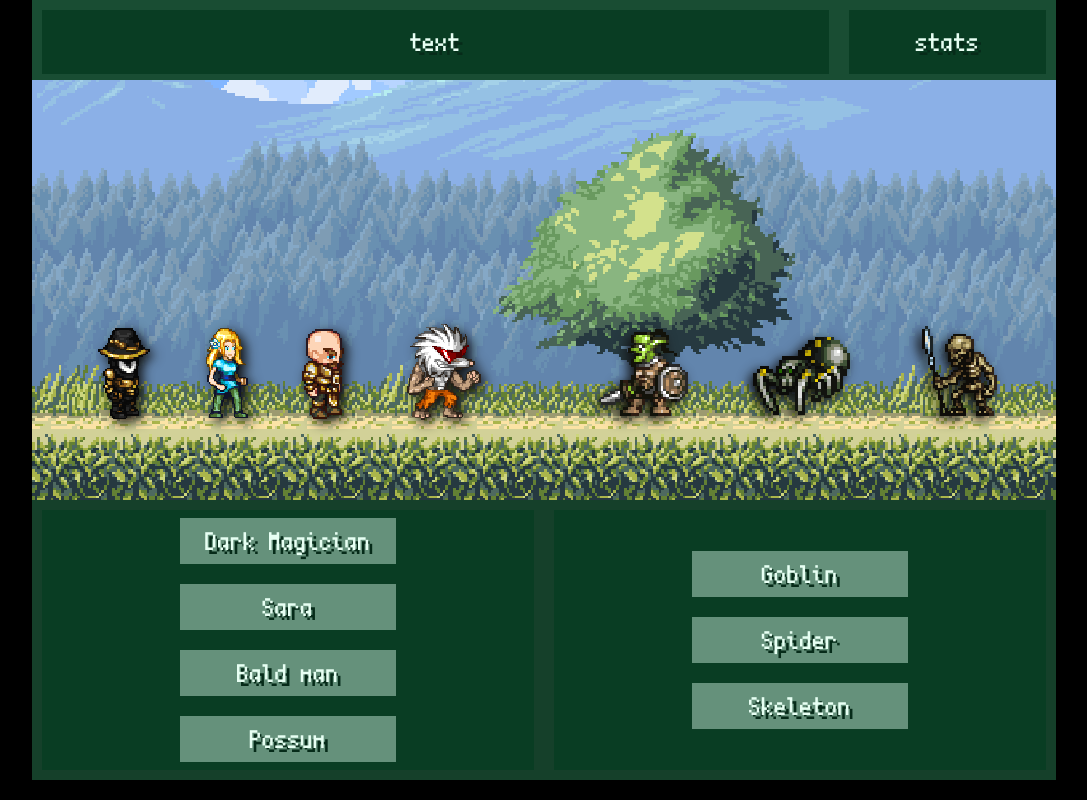
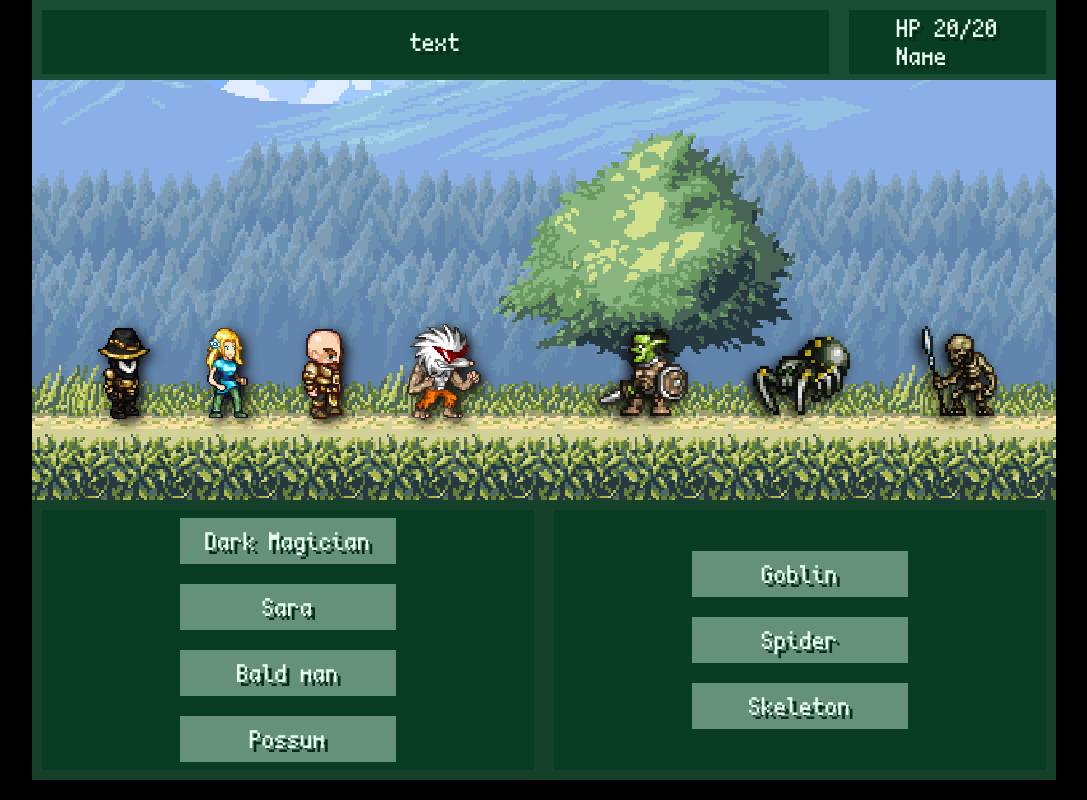
Before and after one commit to nytouu/TPJS, a plain HTML site: page index.html in a window 1280 px wide. Shown: the whole page, without its empty margins (96-1183 px from the left). Drawn offline with Linux system fonts and the light colour scheme.

Commit message:
renomer fichiers

```diff
--- a/maPage.html
+++ b/index.html
@@ -4,7 +4,7 @@
         <title>Projet RPG</title>
         <meta charset="utf-8" />
         <link href="styles.css" media="all" rel="stylesheet" type="text/css" />
-        <script src="monScript.js" async></script>
+        <script src="script.js" async></script>
     </head>
     <body>
         <div id="header" class="header">
@@ -12,7 +12,8 @@
                 text
             </div>
             <div id="stats" class="header">
-                stats
+                HP 20/20 <br>
+                Name
             </div>
 		</div>
 
```
Also changed, not shown: script.js (renamed from monScript.js).
